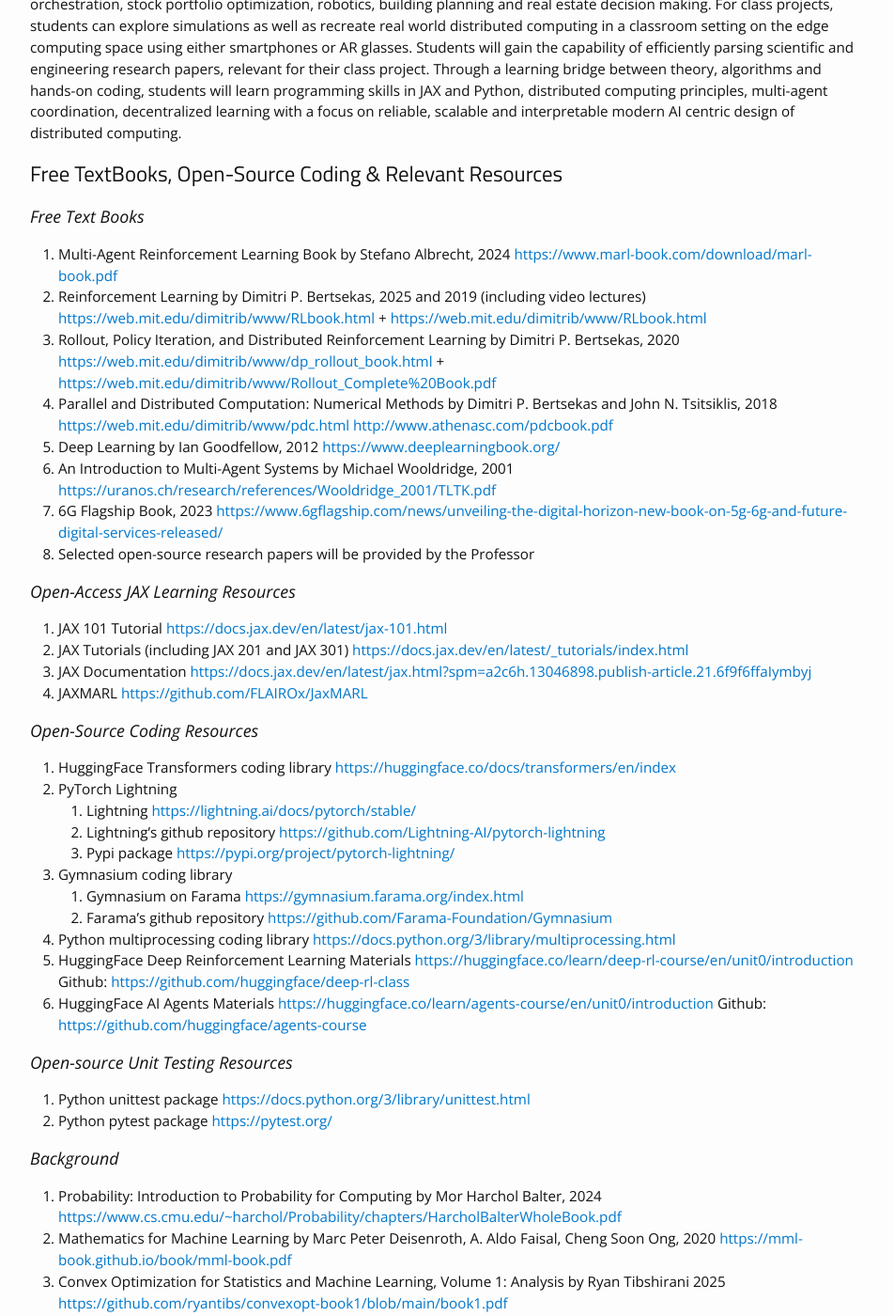
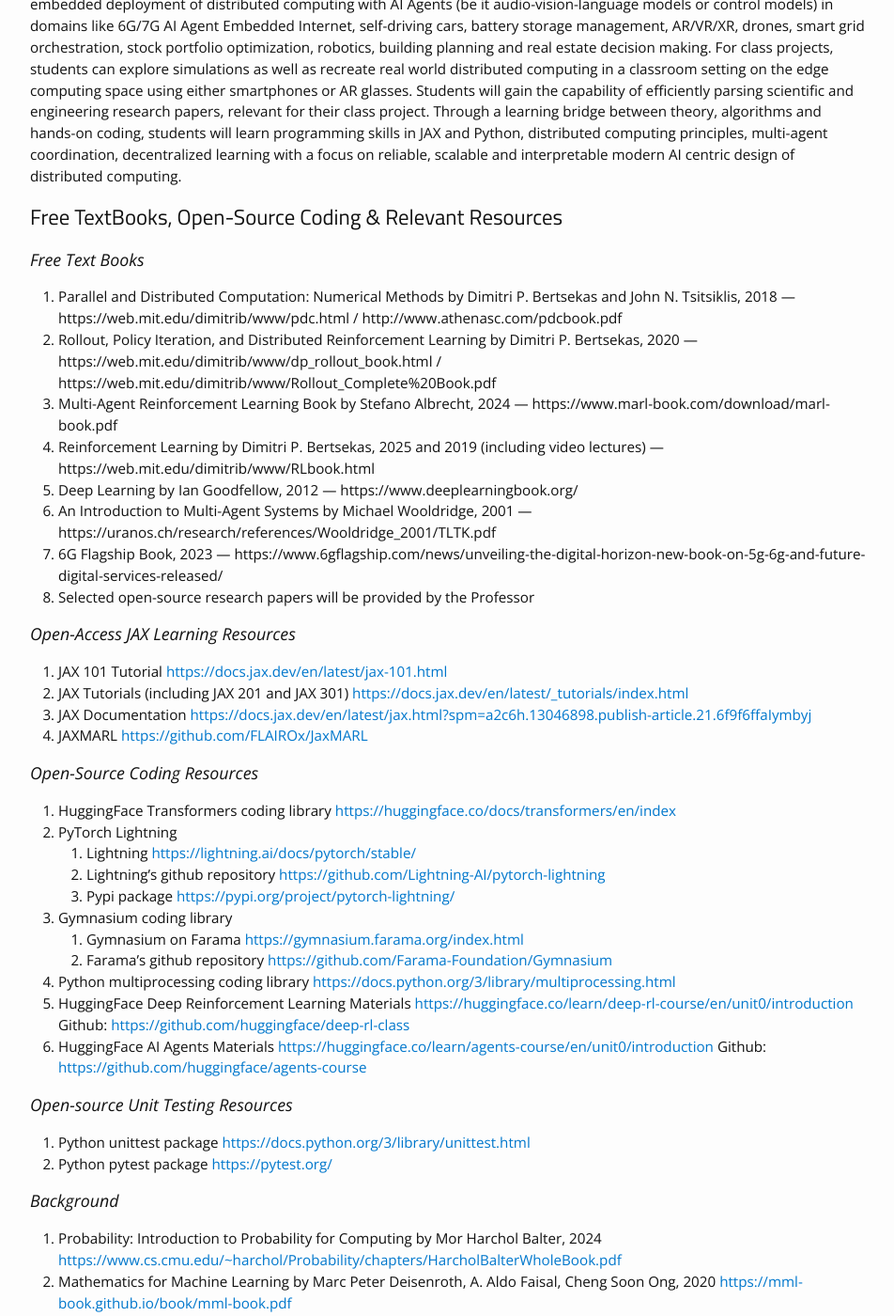
Before and after one commit to saptab/modern-distributed-computing-with-AI-Agents, a Jekyll site: the page built from static_files/syllabus_markdown.md, in a window 1280 px wide and 1400 px high, scrolled down 790 px. Shown: the whole window at 94% size, without its empty margins (163-1115 px from the left). Built offline with Jekyll 4.4.1, drawn with Linux system fonts in a browser that asks for light colours; nearby versions of some CDN libraries; our own code applies the rules of GitHub Pages for plain Markdown files; some of the changed lines change nothing that is shown; some of the changed text lies outside the part shown.

Commit message:
update syllabus

```diff
--- a/static_files/syllabus_markdown.md
+++ b/static_files/syllabus_markdown.md
@@ -2,7 +2,10 @@
 
 **Time:** Fall 2025, Mon/Wed 2:00p-3:15p		**Room:** SH-209
 **Prof:** Saptarashmi Bandyopadhyay                    	**TA:** N/A
-**Office Hours**: Online/By Email till CUNY Facilities get my office functional
+**Office Hours**: Online/By Email while temporary office arrangements are made during construction of my office (from 8/26-9/14)
+                        4 pm Monday at NAC 8/206D by Appointment/Online/By Email (from 9/15- Now)
+                        – CCNY CS Chair Prof Kawaguchi kindly offered his NAC 8/206D Chamber for  Office Hours of CS students pending construction of my office
+
 
 ## Course Description
 
@@ -17,14 +20,13 @@
 ## Free TextBooks, Open-Source Coding & Relevant Resources
 
 ### Free Text Books
-
-1. Multi-Agent Reinforcement Learning Book by Stefano Albrecht, 2024 [https://www.marl-book.com/download/marl-book.pdf](https://www.marl-book.com/download/marl-book.pdf)
-2. Reinforcement Learning by Dimitri P. Bertsekas, 2025 and 2019 (including video lectures) [https://web.mit.edu/dimitrib/www/RLbook.html](https://web.mit.edu/dimitrib/www/RLbook.html) \+ [https://web.mit.edu/dimitrib/www/RLbook.html](https://web.mit.edu/dimitrib/www/RLbook.html)
-3. Rollout, Policy Iteration, and Distributed Reinforcement Learning by Dimitri P. Bertsekas, 2020 [https://web.mit.edu/dimitrib/www/dp\_rollout\_book.html](https://web.mit.edu/dimitrib/www/dp_rollout_book.html) \+ [https://web.mit.edu/dimitrib/www/Rollout\_Complete%20Book.pdf](https://web.mit.edu/dimitrib/www/Rollout_Complete%20Book.pdf)
-4. Parallel and Distributed Computation: Numerical Methods by Dimitri P. Bertsekas and John N. Tsitsiklis, 2018 [https://web.mit.edu/dimitrib/www/pdc.html](https://web.mit.edu/dimitrib/www/pdc.html)  [http://www.athenasc.com/pdcbook.pdf](http://www.athenasc.com/pdcbook.pdf)
-5. Deep Learning by Ian Goodfellow, 2012 [https://www.deeplearningbook.org/](https://www.deeplearningbook.org/)
-6. An Introduction to Multi-Agent Systems by Michael Wooldridge, 2001  [https://uranos.ch/research/references/Wooldridge\_2001/TLTK.pdf](https://uranos.ch/research/references/Wooldridge_2001/TLTK.pdf)
-7. 6G Flagship Book, 2023 [https://www.6gflagship.com/news/unveiling-the-digital-horizon-new-book-on-5g-6g-and-future-digital-services-released/](https://www.6gflagship.com/news/unveiling-the-digital-horizon-new-book-on-5g-6g-and-future-digital-services-released/)
+1. Parallel and Distributed Computation: Numerical Methods by Dimitri P. Bertsekas and John N. Tsitsiklis, 2018 — https://web.mit.edu/dimitrib/www/pdc.html / http://www.athenasc.com/pdcbook.pdf
+2. Rollout, Policy Iteration, and Distributed Reinforcement Learning by Dimitri P. Bertsekas, 2020 — https://web.mit.edu/dimitrib/www/dp_rollout_book.html / https://web.mit.edu/dimitrib/www/Rollout_Complete%20Book.pdf
+3. Multi-Agent Reinforcement Learning Book by Stefano Albrecht, 2024 — https://www.marl-book.com/download/marl-book.pdf
+4. Reinforcement Learning by Dimitri P. Bertsekas, 2025 and 2019 (including video lectures) — https://web.mit.edu/dimitrib/www/RLbook.html
+5. Deep Learning by Ian Goodfellow, 2012 — https://www.deeplearningbook.org/
+6. An Introduction to Multi-Agent Systems by Michael Wooldridge, 2001 — https://uranos.ch/research/references/Wooldridge_2001/TLTK.pdf
+7. 6G Flagship Book, 2023 — https://www.6gflagship.com/news/unveiling-the-digital-horizon-new-book-on-5g-6g-and-future-digital-services-released/
 8. Selected open-source research papers will be provided by the Professor
 
 ### Open-Access JAX Learning Resources
@@ -63,11 +65,10 @@
 
 ## Google Colaboratory Set-Up for Assignments and Projects
 
-You can run the Jupyter Notebook for Coding Assignments  and Projects either:
+You can run the Jupyter Notebook for Coding Assignments  and Projects.
 
-   1. Following the documentation on your local computer or CS Linux Lab where I am told by CCNY CS Dept that all CCNY CS students have accounts to access on the server [https://docs.jupyter.org/en/latest/running.html](https://docs.jupyter.org/en/latest/running.html)
-   2. The easiest way to run these accounts is creating a gmail account quicky with your name (student_name)@gmail.com as Google Colab offers free compute on Cloud to run experiments
-   3. To address our compute challenges, please create your Google Colab Account by Sept 17 class. I will confirm if accounts are created in class.
+   1. The easiest way to run these accounts is creating a gmail account quicky with your name (student_name)@gmail.com as Google Colab offers free compute on Cloud to run experiments
+   2. To address our compute challenges, please create your Google Colab Account by Sept 17 class. I will confirm if accounts are created in class.
 
 
 ## Course Schedule
```
